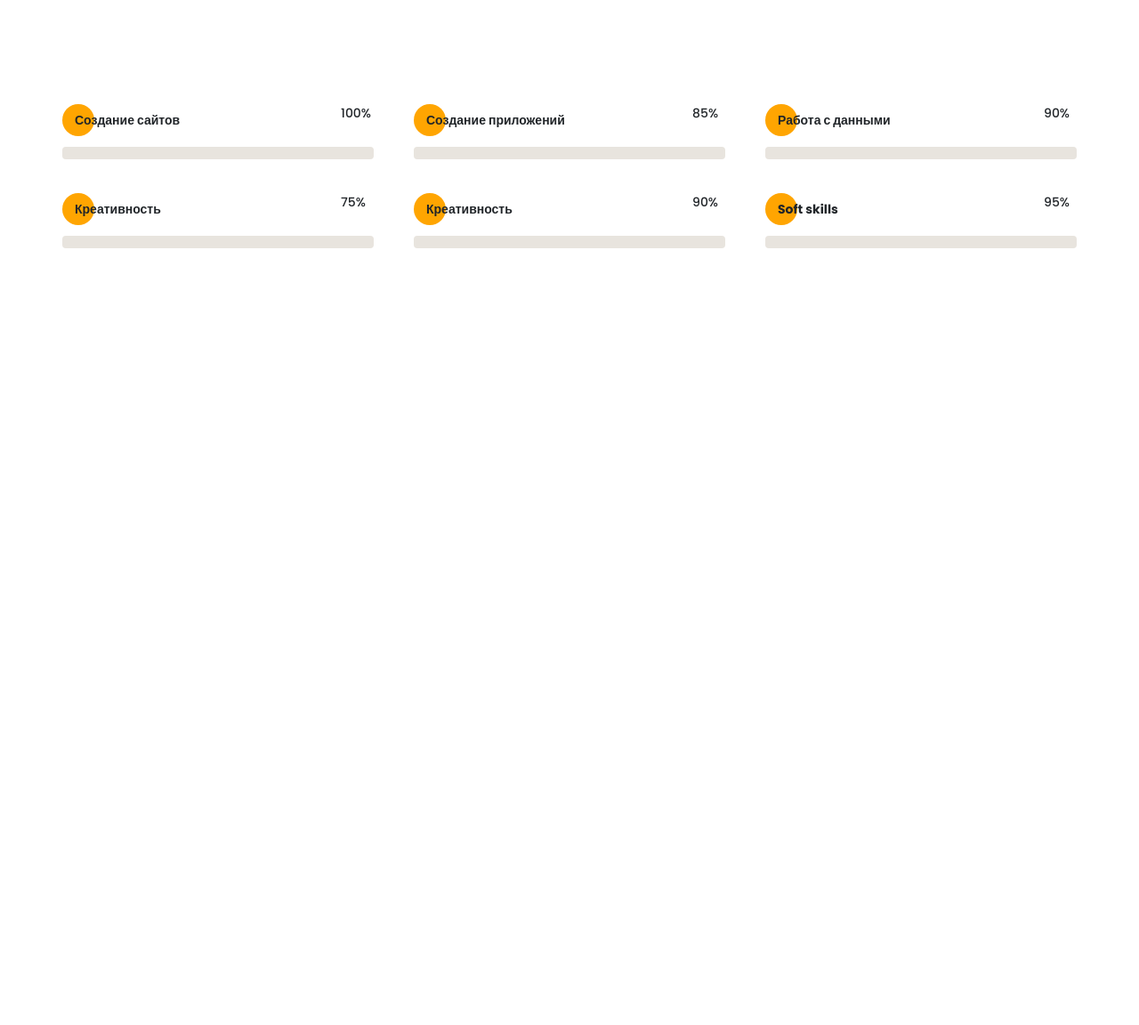
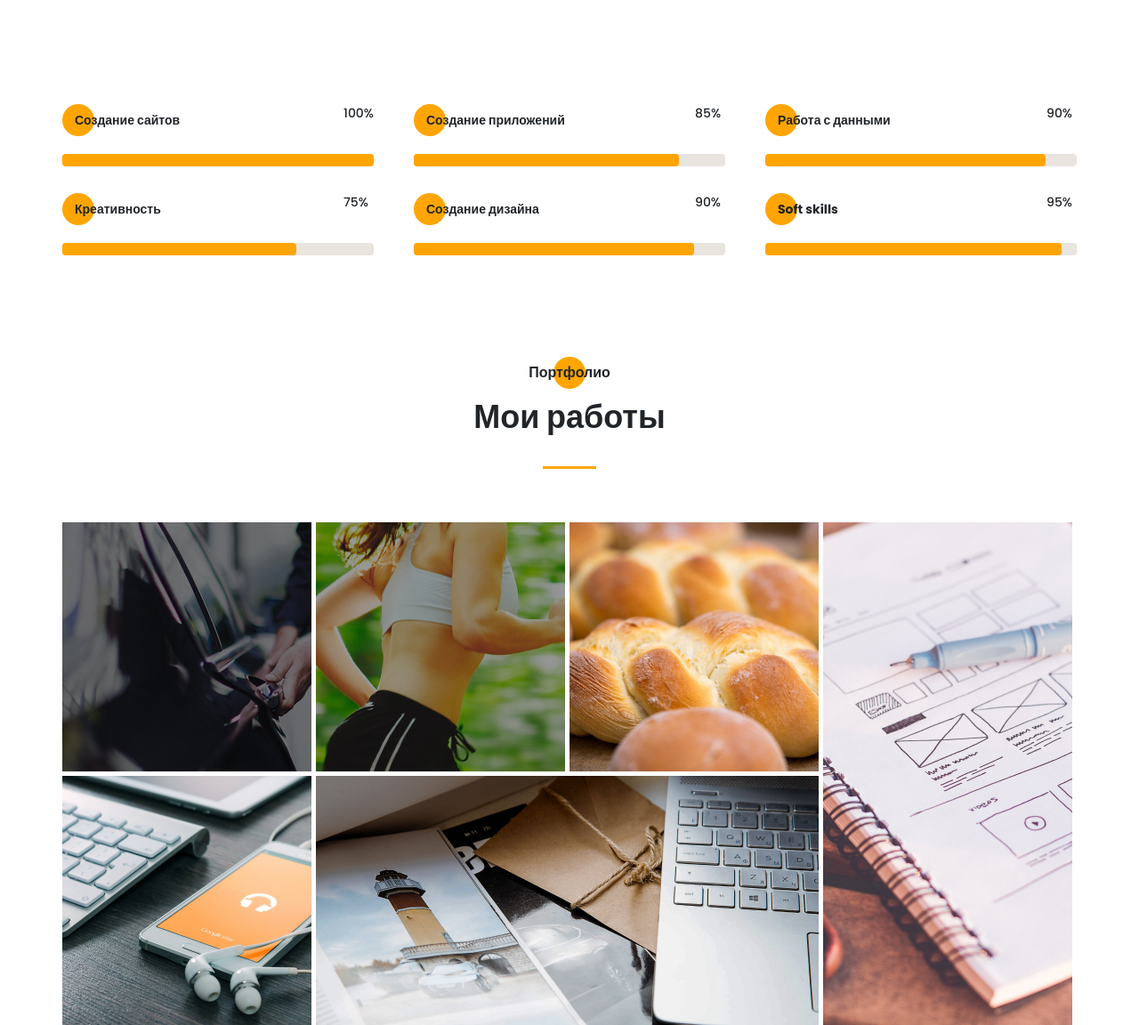
Before and after one commit to OlyaSpiridonova/Portfolio, a website: page src/index.html in a window 1280 px wide. Shown: the part 3076-4228 px from the top of the page at 89% size. Before the commit the page ends 3363 px from the top, so only its background shows below. Drawn offline with Linux system fonts and the light colour scheme.

Commit message:
add screen with my work

```diff
--- a/src/index.html
+++ b/src/index.html
@@ -261,8 +261,8 @@
 
       <section class="resume">
             <div class="container">
-                  <h2 class="title title_fs16 resume__title">Опыт</h2>
-                  <div class="title title_fs36 resume__subtitle">Чем я буду полезна</div>
+                  <h2 class="title title_fs16 title__section-title">Опыт</h2>
+                  <div class="title title_fs36 title__section-subtitle">Чем я буду полезна</div>
                   <div class="divider"></div>
 
                   <div class="resume__wrapper">
@@ -351,8 +351,8 @@
 
       <section class="skills">
             <div class="container">
-                  <h2 class="title title_fs16 skills__title">Навыки</h2>
-                  <div class="title title_fs36 skills__subtitle">Что я использую в работе</div>
+                  <h2 class="title title_fs16 title__section-title">Навыки</h2>
+                  <div class="title title_fs36 title__section-subtitle">Что я использую в работе</div>
                   <div class="divider"></div>
                   <div class="skills__cards">
                         <div class="skills__cards-item">
@@ -438,34 +438,92 @@
                   <div class="skills__progress">
                         <div class="skills__progress-item">
                               <div class="title title_fs14 skills__headtitle">Создание сайтов</div>
-                              <div class="skills__persent title title_fs14">100%</div>
-                              <div class="skills__scale"></div>
+                              <div class="skills__persent">100%</div>
+                              <div class="skills__scale">
+                                    <span></span>
+                              </div>
                         </div>
                         <div class="skills__progress-item">
                               <div class="title title_fs14 skills__headtitle">Создание приложений</div>
-                              <div class="skills__persent title title_fs14">85%</div>
-                              <div class="skills__scale"></div>
+                              <div class="skills__persent">85%</div>
+                              <div class="skills__scale">
+                                    <span></span>
+                              </div>
                         </div>
                         <div class="skills__progress-item">
                               <div class="title title_fs14 skills__headtitle">Работа с данными</div>
-                              <div class="skills__persent title title_fs14">90%</div>
-                              <div class="skills__scale"></div>
+                              <div class="skills__persent">90%</div>
+                              <div class="skills__scale">
+                                    <span></span>
+                              </div>
                         </div>
                         <div class="skills__progress-item">
                               <div class="title title_fs14 skills__headtitle">Креативность</div>
-                              <div class="skills__persent title title_fs14">75%</div>
-                              <div class="skills__scale"></div>
+                              <div class="skills__persent">75%</div>
+                              <div class="skills__scale">
+                                    <span></span>
+                              </div>
                         </div>
                         <div class="skills__progress-item">
-                              <div class="title title_fs14 skills__headtitle">Креативность</div>
-                              <div class="skills__persent title title_fs14">90%</div>
-                              <div class="skills__scale"></div>
+                              <div class="title title_fs14 skills__headtitle">Создание дизайна</div>
+                              <div class="skills__persent">90%</div>
+                              <div class="skills__scale">
+                                    <span></span>
+                              </div>
                         </div>
                         <div class="skills__progress-item">
                               <div class="title title_fs14 skills__headtitle">Soft skills</div>
-                              <div class="skills__persent title title_fs14">95%</div>
-                              <div class="skills__scale"></div>
+                              <div class="skills__persent">95%</div>
+                              <div class="skills__scale">
+                                    <span></span>
+                              </div>
                         </div>
+                  </div>
+            </div>
+      </section>
+
+      <section class="portfolio">
+            <div class="container">
+                  <h2 class="title title_fs16 title__section-title">Портфолио</h2>
+                  <div class="title title_fs36 title__section-subtitle">Мои работы</div>
+                  <div class="divider"></div>
+
+                  <div class="portfolio__wrapper">
+                        <a href="#"
+                           class="portfolio__item">
+                              <img src="img/works/uber.jpg"
+                                   alt="uber">
+                        </a>
+
+                        <a href="#"
+                           class="portfolio__item">
+                              <img src="img/works/pulse.jpg"
+                                   alt="pulse">
+                        </a>
+
+                        <a href="#"
+                           class="portfolio__item">
+                              <img src="img/works/bread.jpg"
+                                   alt="bread">
+                        </a>
+
+                        <a href="#"
+                           class="portfolio__item vertical">
+                              <img src="img/works/plans.jpg"
+                                   alt="plans">
+                        </a>
+
+                        <a href="#"
+                           class="portfolio__item">
+                              <img src="img/works/ipad.jpg"
+                                   alt="ipad">
+                        </a>
+
+                        <a href="#"
+                           class="portfolio__item horizonal">
+                              <img src="img/works/mac.jpg"
+                                   alt="mac">
+                        </a>
                   </div>
             </div>
       </section>
--- a/src/js/script.js
+++ b/src/js/script.js
@@ -9,3 +9,10 @@ hamburger.addEventListener('click', () => {
 closeElement.addEventListener('click', () => {
     menu.classList.remove('active');
 });
+
+const counters = document.querySelectorAll('.skills__persent'),
+    lines = document.querySelectorAll('.skills__scale span');
+
+counters.forEach((item, i) => {
+    lines[i].style.width = item.innerHTML;
+});
--- /dev/null
+++ b/src/sass/blocks/_portfolio.scss
@@ -0,0 +1,35 @@
+.portfolio {
+    padding-top: 120px;
+
+    &__wrapper {
+        margin-top: 60px;
+        display: grid;
+        grid-template: repeat(2, 280px) / repeat(4, 280px);
+        grid-auto-rows: 280px;
+        gap: 5px;
+
+        .vertical {
+            grid-row: 1/3;
+            grid-column: 4/5;
+        }
+
+        .horizonal {
+            grid-row: 2/3;
+            grid-column: 2/4;
+        }
+
+    }
+
+    &__item {
+        transition: .6s;
+
+        img {
+            width: 100%;
+        }
+
+        &:hover {
+            /* transform: scale(1.05); */
+            filter: brightness(0.4);
+        }
+    }
+}
--- a/src/sass/blocks/_resume.scss
+++ b/src/sass/blocks/_resume.scss
@@ -1,23 +1,5 @@
 .resume {
     padding-top: 120px;
-
-    &__title {
-        position: relative;
-        text-align: center;
-        @include before-circle;
-
-        &:before {
-            top: -6px;
-            left: 50%;
-            transform: translateX(-50%);
-        }
-
-    }
-
-    &__subtitle {
-        text-align: center;
-
-    }
 
     &__wrapper {
         padding: 60px 65px 0 65px;
--- a/src/sass/blocks/_skills.scss
+++ b/src/sass/blocks/_skills.scss
@@ -1,21 +1,5 @@
 .skills {
     padding-top: 120px;
-
-    &__title {
-        position: relative;
-        text-align: center;
-        @include before-circle;
-
-        &:before {
-            top: -6px;
-            left: 50%;
-            transform: translateX(-50%);
-        }
-    }
-
-    &__subtitle {
-        text-align: center;
-    }
 
     &__cards {
         padding: 60px 10px 0 10px;
@@ -46,8 +30,8 @@
             display: grid;
             grid-template-columns: 172px 34px;
             grid-template-rows: 21px 14px;
-            column-gap: 141px;
-            row-gap: 27px;
+            justify-content: space-between;
+            align-content: space-between;
         }
 
     }
@@ -66,6 +50,8 @@
     }
 
     &__persent {
+        font-size: 14px;
+        line-height: 21px;
         font-weight: 500;
         grid-column: 2/3;
         grid-row: 1/2;
@@ -73,10 +59,16 @@
 
     &__scale {
         grid-column: 1/3;
-        grid-row: 2/3;
         width: 350px;
         height: 14px;
         background: #E8E4DE;
         border-radius: 4px;
+
+        span {
+            display: block;
+            height: 100%;
+            background: $main-color;
+            border-radius: 4px;
+        }
     }
 }
--- a/src/sass/blocks/_title.scss
+++ b/src/sass/blocks/_title.scss
@@ -27,4 +27,20 @@
         font-size: 12px;
         line-height: 18px;
     }
+
+    &__section-title {
+        position: relative;
+        text-align: center;
+        @include before-circle;
+
+        &:before {
+            top: -6px;
+            left: 50%;
+            transform: translateX(-50%);
+        }
+    }
+
+    &__section-subtitle {
+        text-align: center;
+    }
 }
--- a/src/sass/style.scss
+++ b/src/sass/style.scss
@@ -31,3 +31,4 @@
 @import 'blocks/about';
 @import 'blocks/resume';
 @import 'blocks/skills';
+@import 'blocks/portfolio';
```
Also changed, not shown: src/css/style.min.css, src/img/works/mac.jpg (added).
